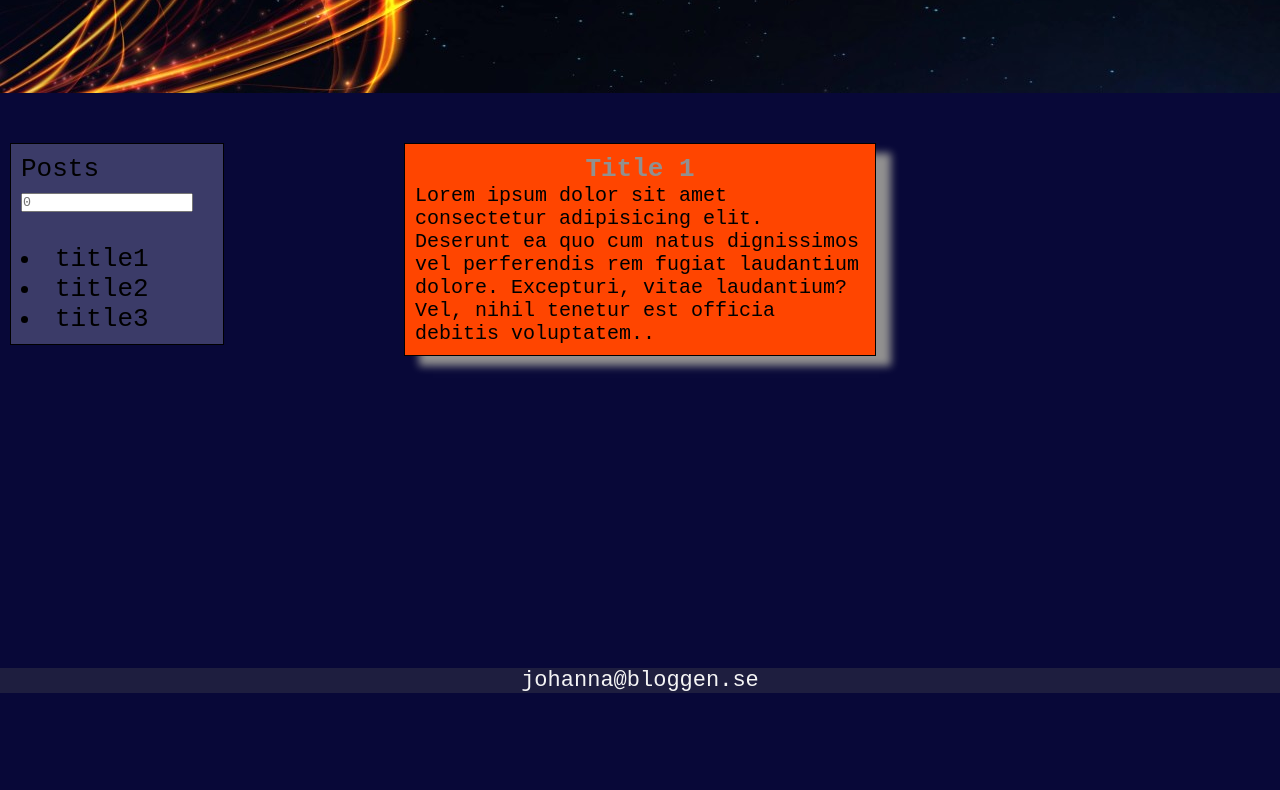
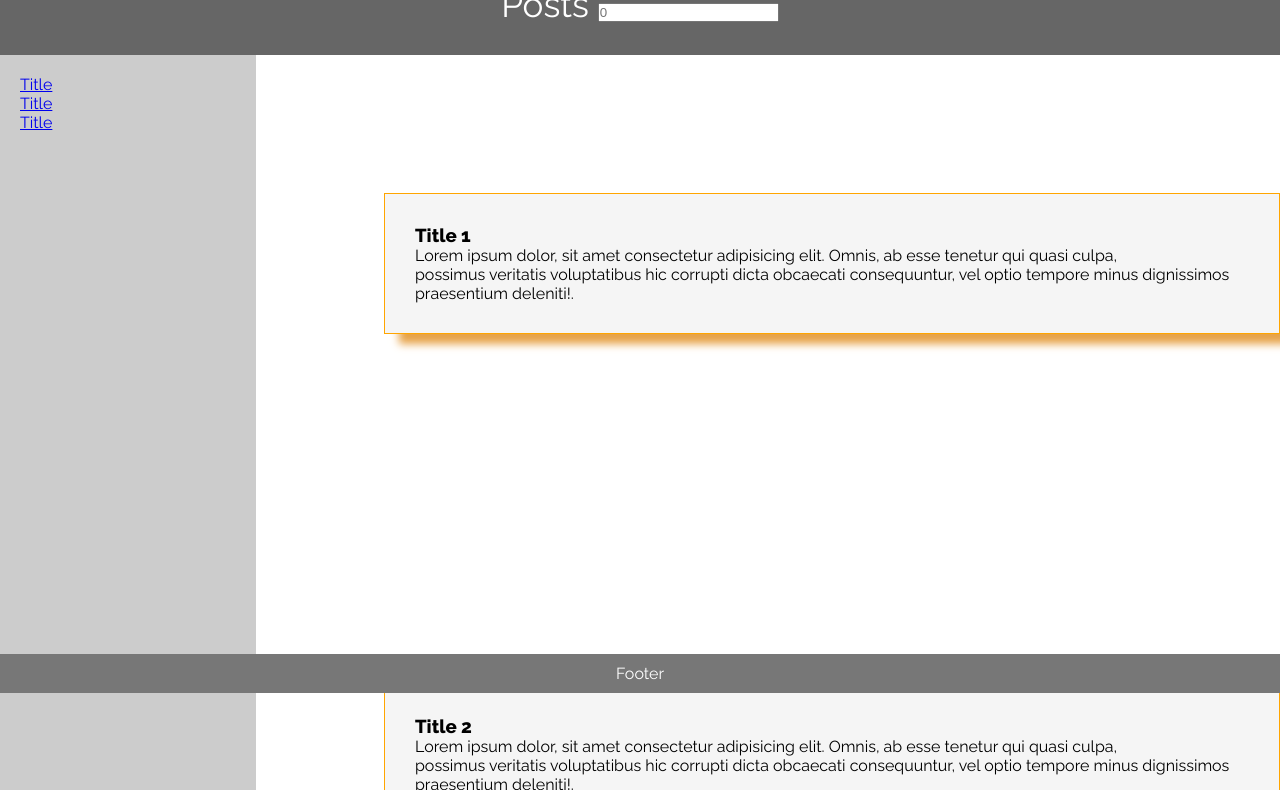
Before and after one commit to Johanna520/uppg1_JS, a plain HTML site: page index.html in a window 1280 px wide. Shown: the part 107-897 px from the top of the page. Drawn offline with Linux system fonts and the light colour scheme.

Commit message:
fresh start

```diff
--- a/index.html
+++ b/index.html
@@ -6,61 +6,63 @@ lägg i några testblogginlägg bara för att lösa CSS styling etc
 
 
 -->
+<!DOCTYPE html>
+<html>
+<head>
+    <meta charset='utf-8'>
+    <meta http-equiv='X-UA-Compatible' content='IE=edge'>
+    <title>Johanna inlämning1 JS</title>
+    <meta name='viewport' content='width=device-width, initial-scale=1'>
+    <link rel='stylesheet' type='text/css' media='screen' href='style.css'>
+    <script src='main.js'></script>
+</head>
+<body>
 
-<!DOCTYPE html>
-<html lang="en">
-<head>
-    <meta charset="UTF-8">
-    <meta name="viewport" content="width=device-width, initial-scale=1.0">
-    <title>Johanna-js</title>
-    <link rel="stylesheet" typ="text/css" href="style.css">
-    <script src="main.js"></script>
-</head>
+        <header>
+            <div class = "header-title">
+          <h2>Cities</h2>
+        </div>
 
-<body>
-   <header>
-            <div>
-                <h1>Johanna</h1>
-            </div>
+        <div class="post-nr">
+            <label for="input-number">Posts</label>
+            <input id="input-number" type="number" placeholder="0">
+        </div>
         </header>
 
-        <main>
-            <section>
+        <section>
+          <nav>
+            <ul>
+              <li><a href="#">Title</a></li>
+              <li><a href="#">Title</a></li>
+              <li><a href="#">Title</a></li>
+            </ul>
+          </nav>
 
-            <div class ="title">
-                <h2>Title 1</h2>
-                <p>Lorem ipsum dolor sit amet consectetur adipisicing elit. Deserunt ea quo cum natus dignissimos vel perferendis rem fugiat laudantium dolore. Excepturi, vitae laudantium? Vel, nihil tenetur est officia debitis voluptatem..</p>
-            </div>
+          <article>
+            <h1>Title 1</h1>
+            <p>Lorem ipsum dolor, sit amet consectetur adipisicing elit. Omnis, ab esse tenetur qui quasi culpa, </p>
+            <p> possimus veritatis voluptatibus hic corrupti dicta obcaecati consequuntur, vel optio tempore minus dignissimos praesentium deleniti!.</p>
+          </article>
 
-            <div class="title">
-                <h2>Title 2</h2>
-                <p>Lorem ipsum dolor sit amet consectetur, adipisicing elit. Sapiente ipsum quidem similique, quos ea natus incidunt id beatae veniam ipsa aliquam aut odit expedita eum rem accusantium porro. Similique, provident?</p>
-            </div>
+          <article>
+            <h1>Title 2</h1>
+            <p>Lorem ipsum dolor, sit amet consectetur adipisicing elit. Omnis, ab esse tenetur qui quasi culpa, </p>
+            <p> possimus veritatis voluptatibus hic corrupti dicta obcaecati consequuntur, vel optio tempore minus dignissimos praesentium deleniti!.</p>
+          </article>
+          <article>
+            <h1>Title 3</h1>
+            <p>Lorem ipsum dolor, sit amet consectetur adipisicing elit. Omnis, ab esse tenetur qui quasi culpa, </p>
+            <p> possimus veritatis voluptatibus hic corrupti dicta obcaecati consequuntur, vel optio tempore minus dignissimos praesentium deleniti!.</p>
+          </article>
 
-            <div class="title">
-                <h2>Title 3</h2>
-                <p>Lorem ipsum dolor sit amet, consectetur adipisicing elit. Animi aut unde aspernatur iste. Assumenda aspernatur beatae nobis numquam harum minima ea quos mollitia aperiam aliquid. Exercitationem veniam quas quis veritatis?
-
-                </div>
-
-            <nav>
-                <div class="post-nr">
-                    <label for="input-number">Posts</label>
-                    <input id="input-number" type="number" placeholder="0">
-                </div>
-                <br>
-                <div>
-                    <li>title1</li>
-                    <li>title2</li>
-                    <li>title3</li>
-                </div>
-            </nav>
         </section>
-        </main>
 
         <footer>
+          <p>Footer</p>
+        </footer>
 
-            <p>johanna@bloggen.se</p>
-        </footer>
-    </body>
+
+
+
+</body>
 </html>
--- a/main.js
+++ b/main.js
@@ -14,5 +14,7 @@
 
    gör så det ej går att ta minus på post. = felmeddelande
 
-
+   använd const och let inte var!s
 */
+//för att lättare upptäcka buggar skriver jag:
+"use strict";
--- a/style.css
+++ b/style.css
@@ -1,79 +1,74 @@
-*{
+@import url(https://fonts.googleapis.com/css?family=Raleway:400,,800,900);
+
+* {
     padding: 0;
     margin: 0;
-    font-family: 'Courier New', Courier, monospace;
+    box-sizing: border-box;
+  }
 
-}
+  body {
+    font-family: 'Raleway', sans-serif;
+  }
 
 
-header{
-    display: flex;
-    justify-content:space-evenly;
-    top: 0;
+  header {
+    background-color: #666;
+    padding: 30px;
     position: fixed;
     width: 100%;
-    height: 200px;
-    color: whitesmoke;
-    background-image: url(/IMAGE/header.jpg);
 
-    background-repeat: no-repeat;
-    background-size: cover;
-    font-size: 32px;
+    text-align: center;
+    font-size: 35px;
+    color: white;
+    top: 0;
+  }
 
-}
-
-section{
+  nav {
+    position: fixed;
+    float: left;
+    width: 20%;
+    margin-top: 162px;
+    height: 100%;
+    background: #ccc;
+    padding: 20px;
+  }
 
 
-       background-color: rgb(8, 8, 56);
-       display: flex;
-       flex-direction: column;
+  nav ul {
+    list-style-type: none;
+    padding: 0;
+  }
 
-}
-
-.title{
-    margin: 250px auto;
-    max-width: 450px;
-
-    padding: 10px;
-
-    background-color: orangered;
-    border: 1px solid  black;
-
-    box-shadow: 15px 10px 8px rgb(145, 144, 144);
-}
-
-.title h2{
-    color:rgb(145, 144, 144);
-    text-align: center;
-    font-size: 26px;
-
-}
-.title p{
-    font-size: 20px;
-}
+  article {
+    margin: 300px auto;
+    margin-bottom: 50px;
+    float:right;
+    padding: 30px;
+    width: 70%;
+    background-color: #f1f1f1;
 
 
-nav{
-    position: fixed;
-    width: 15%;
-    max-height: 75%;
-    margin-top: 250px;
-    margin-left: 10px;
-    border:  1px solid black;
-    font-size: 26px;
-    padding: 10px;
+    background-color: whitesmoke;
+    border: 1px solid  orange;
 
-    background-color:  rgb(59, 59, 104) ;
-}
+    box-shadow: 15px 10px 8px rgb(231, 163, 73);
 
-footer{
+  }
+  /*
+
+  section::after {
+    content: "";
+    display: table;
+    clear: both;
+  }*/
+
+  footer {
     position: fixed;
     width: 100%;
     bottom: 0;
 
-    color: whitesmoke;
-    background-color: rgb(30, 30, 63);
-    font-size: 22px;
+    background-color: #777;
+    padding: 10px;
     text-align: center;
-}
+    color: white;
+  }
```
Also changed, not shown: IMAGE/aside-image.gif (added), IMAGE/aside-image.jpg (added), IMAGE/header-image.png (added), IMAGE/image-nav.jpg (added).
